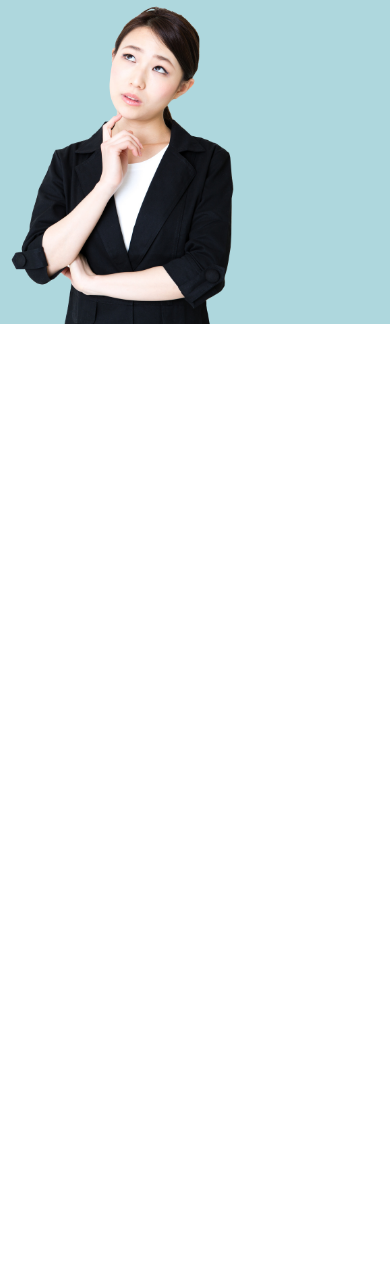
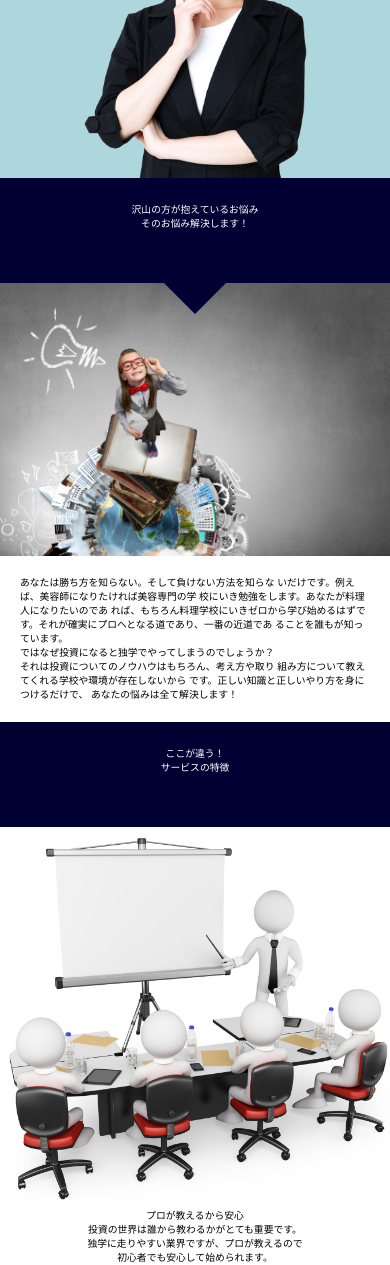
Before and after one commit to odzk/yuya2, a plain HTML site: page index.html in a window 390 px wide. Shown: the part 667-1932 px from the top of the page. Before the commit the page ends 991 px from the top, so only its background shows below. Drawn offline with nearby package versions, Linux system fonts and the light colour scheme.

Commit message:
latest updates

```diff
--- a/css/style.css
+++ b/css/style.css
@@ -41,7 +41,7 @@ body {
 }
 
 /* iphone 6s */
-@media screen and (min-width: 374px) and (max-width: 413px){
+@media screen and (min-width: 319px) and (max-width: 415px){
 
 .header {
 	background-image: url(../img/main_mobile.jpg);
@@ -146,17 +146,48 @@ body {
 .arrow_box:after {
 	border-color: rgba(255, 255, 255, 0);
 	border-left-color: #fff;
-	border-width: 12px;
-	margin-top: -12px;
+	border-width: 8px !important;
+	margin-top: -8px !important;
 }
 .arrow_box:before {
 	border-color: rgba(102, 102, 102, 0);
 	border-left-color: #666;
-	border-width: 16px;
-	margin-top: -16px;
+	border-width: 12px !important;
+	margin-top: -12px !important;
 }
 
+.content .article-1 .img-1 {
+	display: none !important;
+}
+
+.content .article-1 .img-2 {
+	display: block;
+	margin: 0 auto !important;
+}
+
+.comment {
+	width: 100% !important;
+	padding: 20px !important;
+	margin: 0 !important;
+	color: #000 !important;
+	position: relative !important;
+}
+
+.box-img {
+	border:1px solid !important;
+}
+
+.box-lf {
+color: #000 !important;
+text-align: center;
+}
+
+.box-sf {
+color: #000 !important;
+text-align: center;
+}
 /* end*/
+
 
 /*end of iphone 6s*/
 }
@@ -292,6 +323,7 @@ body {
 	margin-top: -16px;
 }
 .article-1 .arrow_box p {
+	color: #000;
 	font-size: 17px;
 	margin-left: 14px;
 	margin-top: 20px;
--- a/index.html
+++ b/index.html
@@ -58,6 +58,44 @@
      <img class="img-2" src="img/nayami_1.png" width="224" height="321" alt=""/>
   </div>
 
+  <div class="arrow_box-2">
+        <p class="arrow_box-2-c1">沢山の方が抱えているお悩み</p>
+        <p class="arrow_box-2-c2">そのお悩み解決します！</p>
+  </div>
+
+<img class="img-3 img-responsive" src="img/nayami_2f.jpg">
+<div class="col-xs-12 comment">
+<p>あなたは勝ち方を知らない。そして負けない方法を知らな
+いだけです。例えば、美容師になりたければ美容専門の学
+校にいき勉強をします。あなたが料理人になりたいのであ
+れば、もちろん料理学校にいきゼロから学び始めるはずで
+す。それが確実にプロへとなる道であり、一番の近道であ
+ることを誰もが知っています。</p>
+
+<p>ではなぜ投資になると独学でやってしまうのでしょうか？</p>
+
+<p>それは投資についてのノウハウはもちろん、考え方や取り
+組み方について教えてくれる学校や環境が存在しないから
+です。正しい知識と正しいやり方を身につけるだけで、
+あなたの悩みは全て解決します！</p>
+
+</div>
+
+  <div class="arrow_box-2">
+        <p class="arrow_box-2-c1">ここが違う！</p>
+        <p class="arrow_box-2-c2">サービスの特徴</p>
+  </div>
+
+  <div class="row">
+  <div class="col-xs-12">
+  <img class="box-img img-responsive" src="img/service_1.jpg">
+    <p class="box-lf">プロが教えるから安心</p>
+    <p class="box-sf">投資の世界は誰から教わるかがとても重要です。<br>
+    独学に走りやすい業界ですが、プロが教えるので<br>
+    初心者でも安心して始められます。</p>
+
+  </div>
+
 	</div>
 </div>
 </div>
```
Also changed, not shown: img/nayami_2f.jpg (added).
